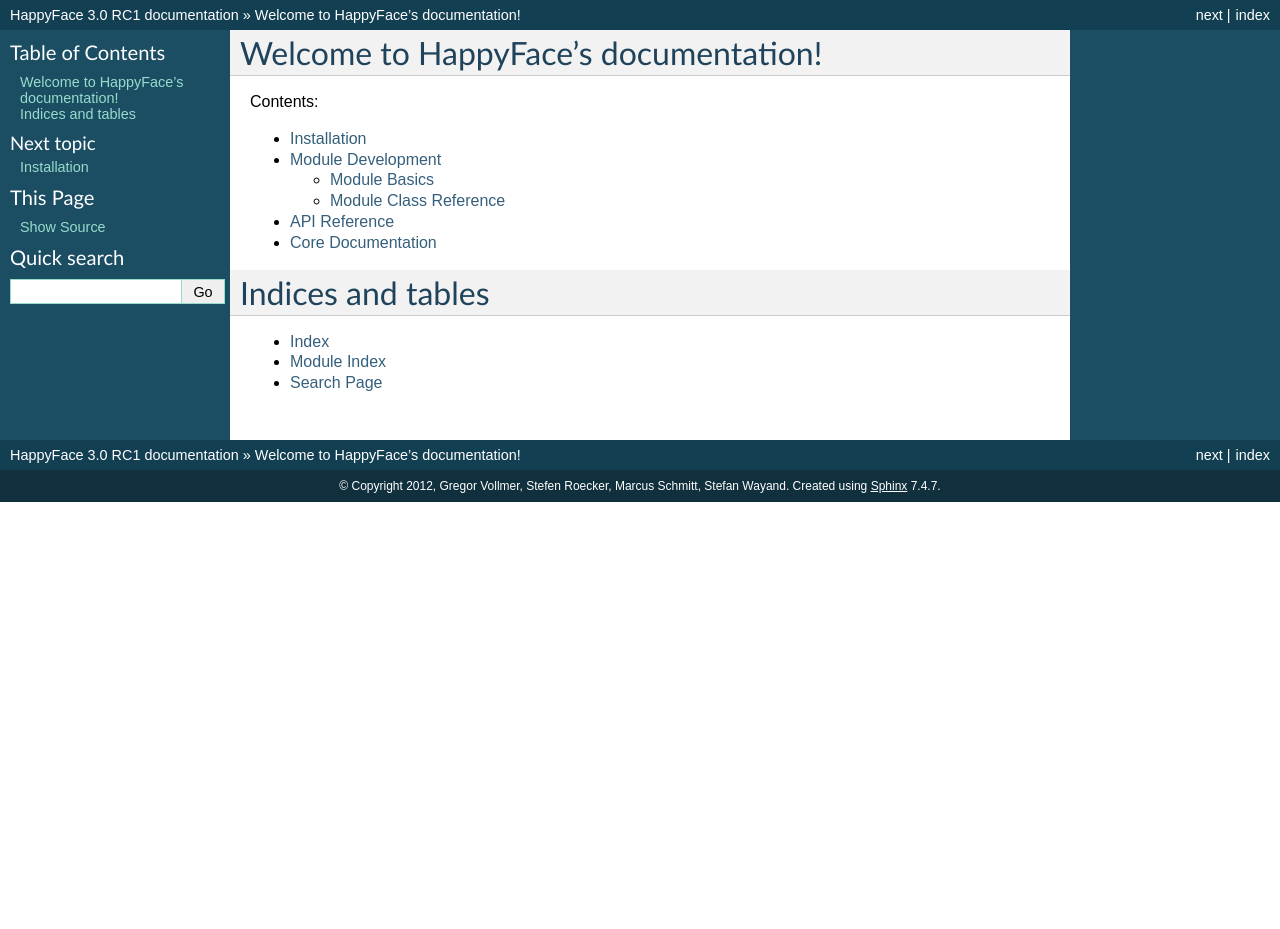
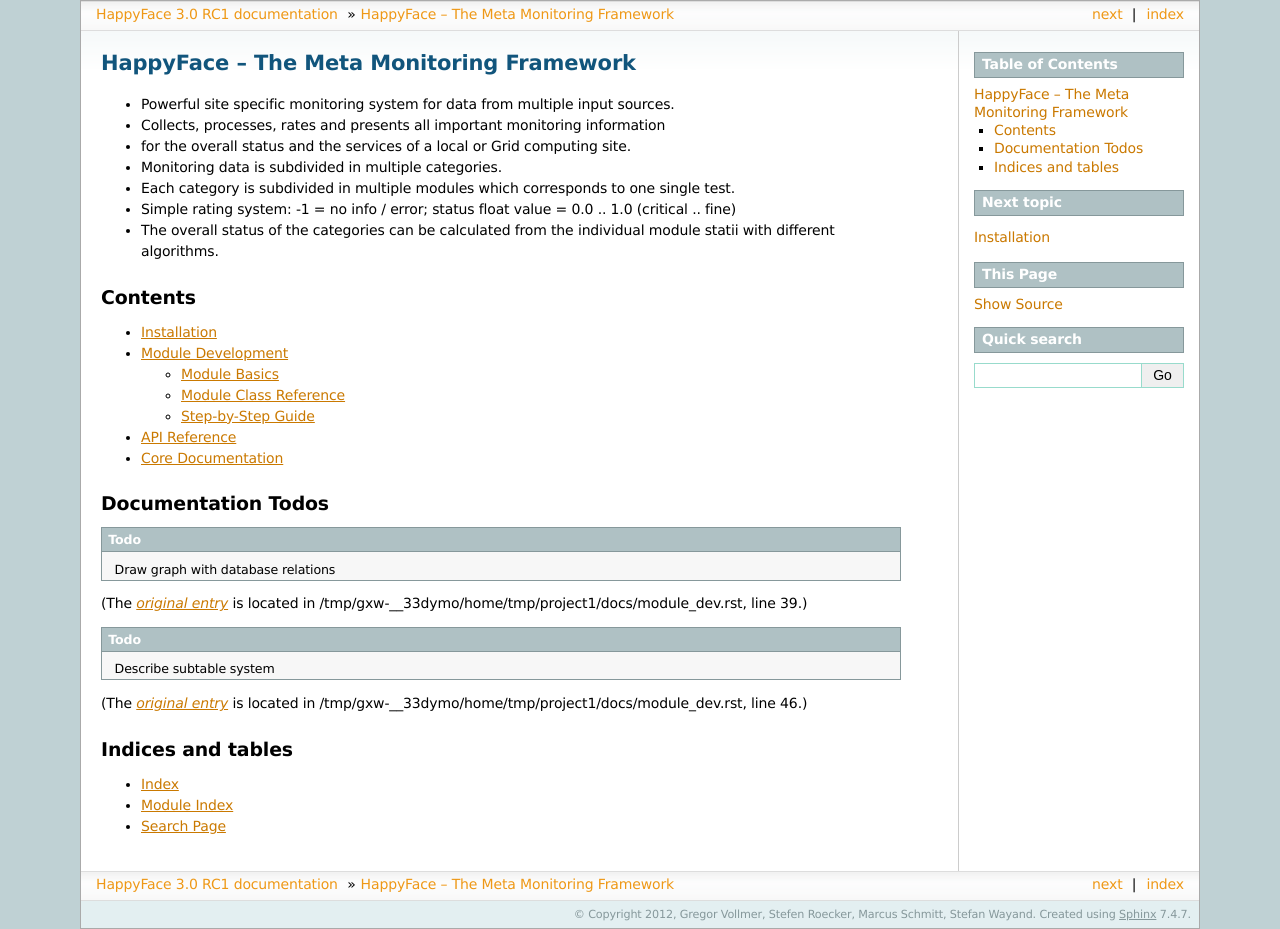
Before and after one commit to HappyFaceMonitoring/HappyFace3, a Sphinx documentation site: the page built from docs/index.rst, in a window 1280 px wide. Built offline with Sphinx 7.4.7, drawn with Linux system fonts in a browser that asks for light colours; before the commit the page ends 900 px from its top, so only the background shows below that.

Commit message:
Added more documentation
git-svn-id: https://ekptrac.physik.uni-karlsruhe.de/svn/HappyFace/branches/v3.0@838 5ec1a27d-59bc-451c-a1e5-77859e3e35f3

```diff
--- a/docs/api.rst
+++ b/docs/api.rst
@@ -4,3 +4,48 @@ API Reference
 
 .. autoclass:: hf.module.ModuleBase
     :members:
+
+    .. attribute:: module_table
+
+    .. attribute:: subtables
+
+    .. attribute:: module_name
+
+    .. attribute:: instance
+
+    .. attribute:: config
+
+    .. attribute:: run
+
+    .. attribute:: dataset
+
+    .. attribute:: category
+
+    .. attribute:: template
+
+    .. attribute:: weigth
+
+    .. attribute:: type
+
+    .. method:: extractData()
+
+          Mandatory function to process some data and return it in a format that can be used to
+          populate the module table. Downloaded files, e.g. in XML format, should be parsed here.
+
+          If a part of the extracted data cannot be stored in the module table, but must be passed to
+          a subtable, save it in a class variable. Then, save it into the databe with your own
+          implementation of :meth:`hf.module.ModuleBase.fillSubtables`.
+
+          For more information about subtables
+
+          :return: A dictionary where the names of module table columns and the values are the data
+                   to be inserted into the database. If a column is specified as a file column,
+                   objects with an *getArchiveFilename()* method are accepted. This is the case for
+                   :class:`hf.downloadservice.DownloadFile`, returned by the download service.
+
+
+
+
+
+
+.. inheritance-diagram:: hf.module.ModuleBase
--- a/docs/conf.py
+++ b/docs/conf.py
@@ -19,7 +19,7 @@ sys.path.append(os.path.abspath('../'))
 
 # Add any Sphinx extension module names here, as strings. They can be extensions
 # coming with Sphinx (named 'sphinx.ext.*') or your custom ones.
-extensions = ['sphinx.ext.autodoc', 'sphinx.ext.todo', 'sphinx.ext.coverage']
+extensions = ['sphinx.ext.autodoc', 'sphinx.ext.todo', 'sphinx.ext.coverage', 'sphinx.ext.inheritance_diagram']
 
 # Add any paths that contain templates here, relative to this directory.
 templates_path = ['_templates']
@@ -27,8 +27,10 @@ templates_path = ['_templates']
 # The suffix of source filenames.
 source_suffix = '.rst'
 
+todo_include_todos = True
+
 # The encoding of source files.
-#source_encoding = 'utf-8'
+source_encoding = 'utf-8'
 
 # The master toctree document.
 master_doc = 'index'
@@ -88,7 +90,7 @@ pygments_style = 'sphinx'
 
 # The theme to use for HTML and HTML Help pages.  Major themes that come with
 # Sphinx are currently 'default' and 'sphinxdoc'.
-html_theme = 'default'
+html_theme = 'sphinxdoc'
 
 # Theme options are theme-specific and customize the look and feel of a theme
 # further.  For a list of options available for each theme, see the
--- a/docs/index.rst
+++ b/docs/index.rst
@@ -3,11 +3,22 @@
    You can adapt this file completely to your liking, but it should at least
    contain the root `toctree` directive.
 
-Welcome to HappyFace's documentation!
-=====================================
+=========================================
+HappyFace – The Meta Monitoring Framework
+=========================================
 
-Contents:
 
+* Powerful site specific monitoring system for data from multiple input sources.
+* Collects, processes, rates and presents all important monitoring information
+* for the overall status and the services of a local or Grid computing site.
+
+* Monitoring data is subdivided in multiple categories.
+* Each category is subdivided in multiple modules which corresponds to one single test.
+* Simple rating system: -1 = no info / error; status float value = 0.0 .. 1.0 (critical .. fine)
+* The overall status of the categories can be calculated from the individual module statii with different algorithms.
+
+Contents
+========
 .. toctree::
    :maxdepth: 2
 
@@ -16,6 +27,11 @@ Contents:
    api.rst
    core.rst
 
+Documentation Todos
+===================
+
+.. todolist::
+
 Indices and tables
 ==================
 
--- a/docs/module_dev.rst
+++ b/docs/module_dev.rst
@@ -1,6 +1,6 @@
-==================
+******************
 Module Development
-==================
+******************
 
 Modules are the building blocks that give HappyFace its functionality. Specifically, they
  1) download and parse data to store it in a database
@@ -16,8 +16,11 @@ In one of these files is the source code of our example module. The module itsel
 
 Additionally, a HTML template file with the same name as the class is expected along with the file the class is in. This template contains the formatting information for the web output.
 
+.. _database_layout:
+
 Database Layout
 ---------------
+
 Associated with each module is a so called module table in the database and an arbitrary number of subtables.
 
 One entry is added to the module table every time :mod:`acquire.py` is called. By default, it contains the only a minimal set of columns, but can be extended with the :data:`table_columns` variable in the module definition. For the module developer, the following columns are of interest
@@ -32,6 +35,15 @@ One entry is added to the module table every time :mod:`acquire.py` is called. B
 
  next term source_url
     An URL to the data source, if applicable. At the moment only a single URL can be specified, this is to be regarded as a current limitation of HappyFace.
+
+.. todo:: Draw graph with database relations
+
+
+.. _database_layout_subtable:
+
+Subtable System
+^^^^^^^^^^^^^^^
+.. todo:: Describe subtable system
 
 Example
 -------
@@ -68,6 +80,8 @@ Module Class Reference
 ======================
 The module class is derived from :class:`hf.module.ModuleBase` and the naming should be CamelCased. For the database table names, the CamelCase name is converted to camel_case.
 
+Any class defiving from :class:`hf.module.ModuleBase` found in the modules directory somewhere is considered a HappyFace module. It is then checked if
+
 Special Class Variables
 -----------------------
 HappyFace makes use of class wide variables to define several aspects of the module.
@@ -91,7 +105,19 @@ HappyFace makes use of class wide variables to define several aspects of the mod
     *required*
 
     A tuple with two lists in it.
-     1) A list of sqlalchemy Column objects. They represent extra columns
+    1) A list of sqlalchemy Column objects. These columns are added to the module table and usually suffice for the module operation
+    2) A list of strings, they are the names of columns in the module table that point to files in the archive directory.
+
+.. data:: subtable_columns
+
+    *optional*
+
+    A dictionary where the key is the name of the subtable, e.g. *details*, and the values are tuples like :data:`table_colums`. They are the data columns for the subtable and the corresponding archive links. For more information about subtables, see :ref:`database_layout_subtable`
+
+    The subtable names are not passed to the database as they are, but are prepended with the module name to ensure uniqueness. Therefore, two modules can use the same subtable name without problems.
 
 Class Methods
 -------------
+
+Step-by-Step Guide
+==================
```
Also changed, not shown: 2 other files.
